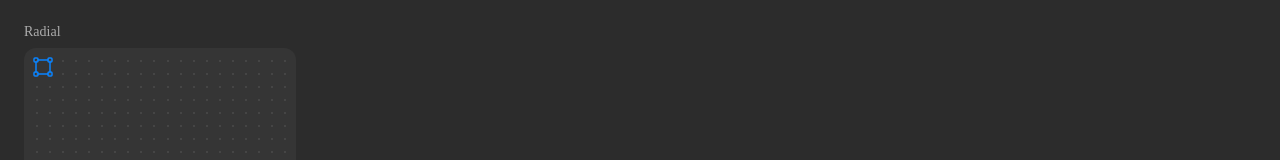
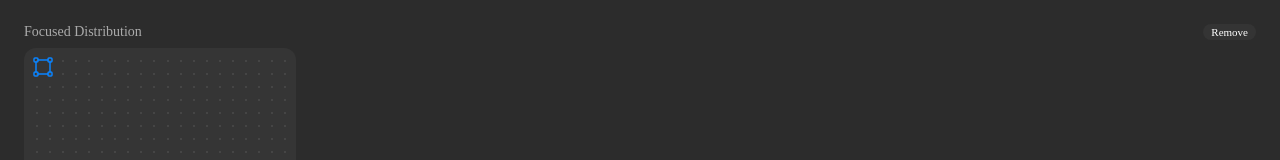
Before and after one commit to alieabbasi/dmazing-noise-generator, a React app: page / in a window 1280 px wide. Both pictures are taken after a click on the element 42 px from the left and 66 px from the top of the page. Shown: the top 160 px of the page. Built offline with nearby package versions, Linux system fonts and the light colour scheme; a web font is replaced by a local one.

Commit message:
focused distribution remove button

```diff
--- a/src/app/components/App.tsx
+++ b/src/app/components/App.tsx
@@ -1,5 +1,5 @@
-import React, { ChangeEvent, useState } from "react";
-import "../styles/app.css";
+import React, { ChangeEvent, useEffect, useState } from "react";
+
 import Input from "./Input/Input";
 import Slider from "./Slider/Slider";
 import PointSelector from "./PointSelector/PointSelector";
@@ -7,16 +7,22 @@ import {
   LinearDensityCreation,
   ReadialDensityCreation,
 } from "../../typings/interfaces";
+import "./app.css";
 
 function App() {
+  const [distributionKeyword, setDistributionKeyword] = useState("Linear");
   const [variables, setVariables] = useState({
     x: -1,
     y: -1,
     width: "50",
     height: "50",
     size: 1,
-    density: 25,
+    density: 75,
   });
+
+  useEffect(() => {
+    console.log(variables.x, variables.y);
+  }, [variables.x, variables.y]);
 
   const onInsert = () => {
     if (variables.x === -1) {
@@ -34,7 +40,7 @@ function App() {
       size: variables.size,
       density: (100 - variables.density) * 0.09 + 1,
     };
-    parent.postMessage({ pluginMessage: data });
+    parent.postMessage({ pluginMessage: data }, "*");
   };
 
   const createRadialNoise = () => {
@@ -43,11 +49,11 @@ function App() {
       width: +variables.width,
       height: +variables.height,
       size: variables.size,
-      density: (100 - variables.density) * 0.25 + 1,
+      density: (100 - variables.density) * 0.05 + 1,
       x: (+variables.width / 19) * (variables.x + 1),
       y: (+variables.height / 19) * (variables.y + 1),
     };
-    parent.postMessage({ pluginMessage: data });
+    parent.postMessage({ pluginMessage: data }, "*");
   };
 
   const handleVariableChange = (event: ChangeEvent<HTMLInputElement>) => {
@@ -65,7 +71,12 @@ function App() {
   };
 
   const pointChangeHandler = (i: number, j: number) => {
-    setVariables((prev) => ({ ...prev, x: i / 19, y: j / 19 }));
+    setVariables((prev) => ({ ...prev, x: i, y: j }));
+    if (i >= 0) {
+      setDistributionKeyword("Focused");
+    } else {
+      setDistributionKeyword("Linear");
+    }
   };
 
   React.useEffect(() => {
@@ -81,8 +92,13 @@ function App() {
   return (
     <div className="app">
       <div>
-        <p className="opacity-60">Radial </p>
-        <PointSelector onSelect={pointChangeHandler} />
+        <div className="distribution-info">
+          <p className="opacity-60">{distributionKeyword} Distribution</p>
+          {distributionKeyword === "Focused" && (
+            <button className="btn-remove-focused" onClick={() => pointChangeHandler(-1, -1)}>Remove</button>
+          )}
+        </div>
+        <PointSelector onSelect={pointChangeHandler} x={variables.x} y={variables.y} />
       </div>
       <div>
         <p className="opacity-60">Noise Size</p>
--- a/src/app/components/PointSelector/PointSelector.tsx
+++ b/src/app/components/PointSelector/PointSelector.tsx
@@ -1,17 +1,15 @@
-import React, { FC, Fragment, useMemo, useState } from "react";
+import React, { FC, Fragment, useMemo } from "react";
 import "./point-selector.css";
 import SelectionHoverSVG from "../../assets/images/selection-hover.svg";
 import SelectionSVG from "../../assets/images/selection.svg";
 
 interface PointSelectorProps {
+  y: number,
+  x: number,
   onSelect: (i: number, j: number) => void;
 }
 
-const PointSelector: FC<PointSelectorProps> = ({ onSelect }) => {
-  const [selectedIJ, setSelectedIJ] = useState<{ i: number; j: number }>({
-    i: undefined,
-    j: undefined,
-  });
+const PointSelector: FC<PointSelectorProps> = ({ x, y, onSelect }) => {
   const circlesArr = useMemo(() => {
     const arr = [];
     for (let i = 0; i < 20; i++) {
@@ -22,7 +20,6 @@ const PointSelector: FC<PointSelectorProps> = ({ onSelect }) => {
   }, []);
 
   const pointSelectionHandler = (i: number, j: number) => {
-    setSelectedIJ({ i, j });
     onSelect(i, j);
   };
 
@@ -42,7 +39,7 @@ const PointSelector: FC<PointSelectorProps> = ({ onSelect }) => {
                     key={`${i}-${j}`}
                     onClick={() => pointSelectionHandler(i, j)}
                   >
-                    {selectedIJ.i === i && selectedIJ.j === j ? (
+                    {x === i && y === j ? (
                       <div className="selectoion-box-selected">
                         <img src={SelectionSVG} alt="" />
                       </div>
--- a/src/app/styles/app.css
+++ b/src/app/components/app.css
@@ -19,8 +19,32 @@
   margin-left: 8px;
 }
 
+.distribution-info {
+  display: flex;
+  align-items: center;
+  justify-content: space-between;
+}
+
 .density-section {
   flex-grow: 1;
+}
+
+.btn-remove-focused {
+  border: none;
+  background-color: transparent;
+  display: flex;
+  justify-content: center;
+  align-items: center;
+  background-color: #343434;
+  padding: 2px 8px;
+  border-radius: 8px;
+  cursor: pointer;
+  font-size: 11px;
+  transition: all 200ms;
+}
+
+.btn-remove-focused:hover {
+  background-color: #404040;
 }
 
 .prm-btn {
--- a/src/plugin/linearCreation.ts
+++ b/src/plugin/linearCreation.ts
@@ -36,5 +36,6 @@ export const linearCreation = (data: LinearDensityCreation) => {
     }
   }
 
+  figma.flatten([mainFrame]);
   figma.viewport.scrollAndZoomIntoView([mainFrame]);
-}
+};
--- a/src/plugin/radialCreation.ts
+++ b/src/plugin/radialCreation.ts
@@ -1,6 +1,7 @@
 import { ReadialDensityCreation } from "../typings/interfaces";
 
 export const radialCreation = (data: ReadialDensityCreation) => {
+  console.log("Data:", data)
   const { width, height, size, density, x: rootX, y: rootY } = data;
   const rowCount = Math.floor(+height / density);
   const colCount = Math.floor(+width / density);
@@ -27,7 +28,20 @@ export const radialCreation = (data: ReadialDensityCreation) => {
     size
   );
 
-  figma.viewport.scrollAndZoomIntoView([mainFrame]);
+  const parentFrame = figma.createFrame()
+  parentFrame.resize(width, height);
+  parentFrame.fills = [
+    {
+      color: { r: 1, g: 1, b: 1 },
+      type: "SOLID",
+      opacity: 0,
+    },
+  ];
+
+  parentFrame.appendChild(mainFrame)
+
+  figma.flatten([mainFrame])
+  figma.viewport.scrollAndZoomIntoView([parentFrame]);
 };
 
 const calculateMaxDistance = (
```
Lines whose indentation alone changed are shown as unchanged.
